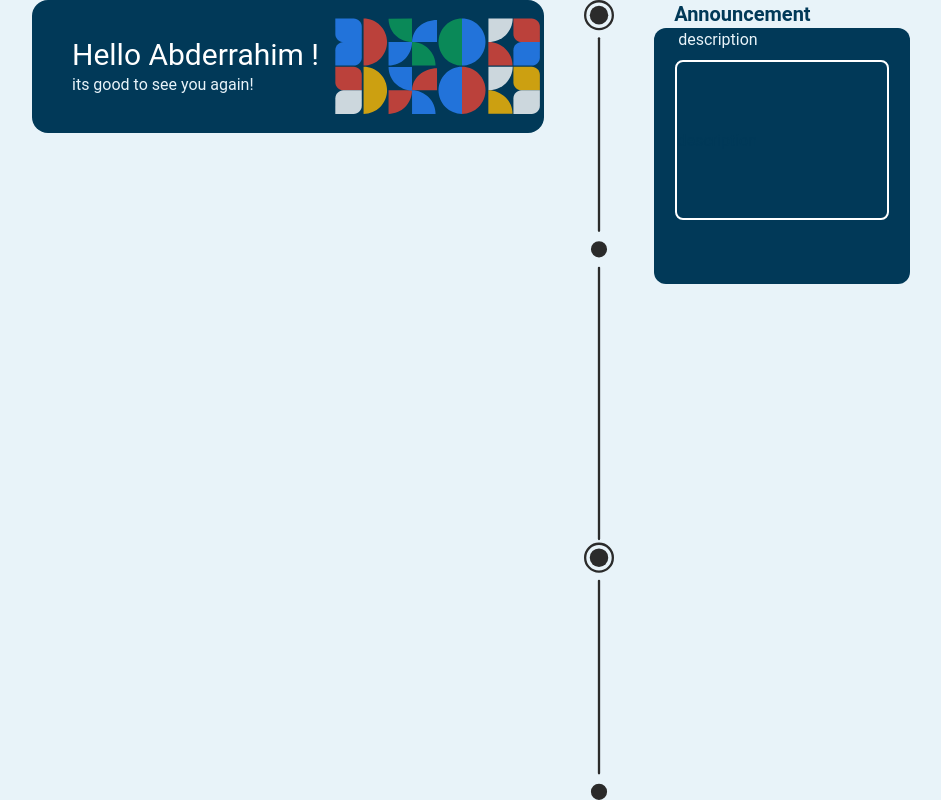
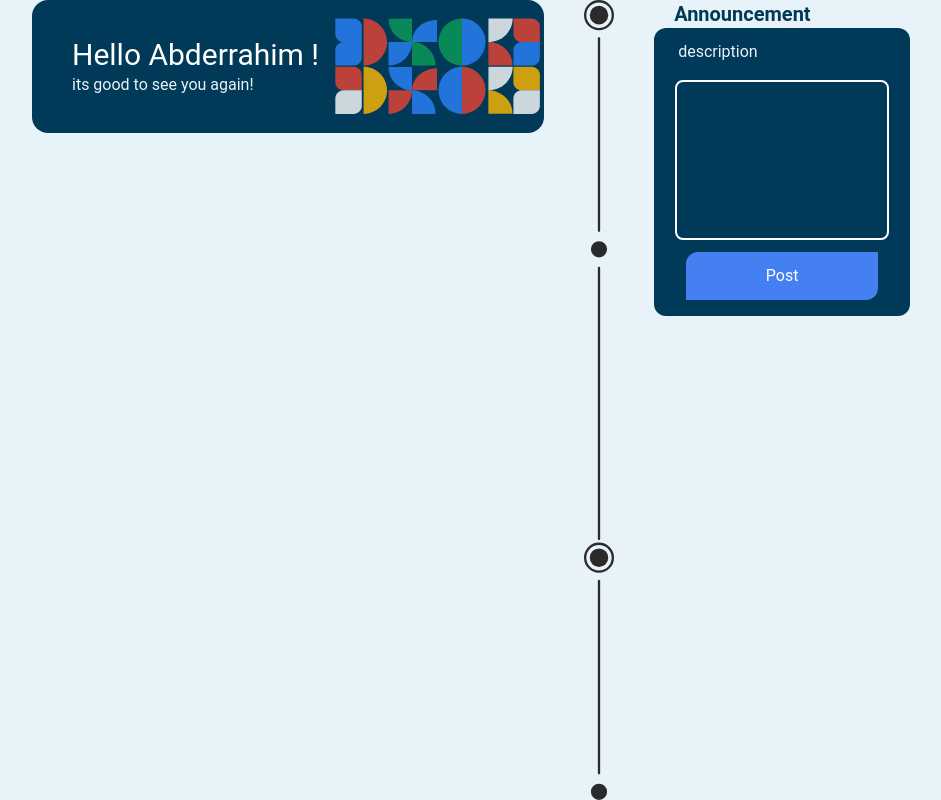
Before and after one commit to Rahim-444/GdgFront, a React (Vite) app: page / in a window 1280 px wide. Shown: the whole page, without its empty margins (96-1037 px from the left). Built offline with nearby package versions, Linux system fonts and the light colour scheme.

Commit message:
first commit

```diff
--- a/src/Componenets/Dashboard.jsx
+++ b/src/Componenets/Dashboard.jsx
@@ -1,6 +1,7 @@
 import React from "react";
 import shapes from "../assets/shapes.svg";
 import separator from "../assets/lineSeparator.svg";
+import button from "../assets/button.png";
 
 const Dashboard = () => {
   return (
@@ -18,13 +19,16 @@ const Dashboard = () => {
         <img src={separator} alt="separator" className="h-full" />
         <div className="felx felx-col w-1/4">
           <h1 className="text-xl text-mainBlue ml-5 font-bold">Announcement</h1>
-          <div className="flex flex-col gap-1 bg-mainBlue w-full rounded-xl h-64 items-center">
-            <p className="self-start ml-6">description</p>
+          <div className="flex flex-col gap-3 bg-mainBlue w-full rounded-xl h-72 items-center">
+            <p className="self-start ml-6 mt-3">description</p>
             <input
               type="text"
               placeholder="description"
               className="w-5/6  rounded-lg border-2 h-40 bg-transparent border-white mt-1 placeholder-mainBlue"
             />
+            <button className="bg-[#4580F3] w-3/4 h-12 rounded-tl-xl rounded-br-xl text-white">
+              Post
+            </button>
           </div>
         </div>
       </div>
```
Also changed, not shown: src/assets/button.png (added), src/assets/notifs.svg (added).
